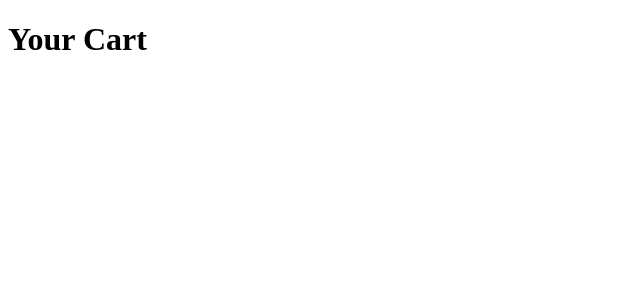
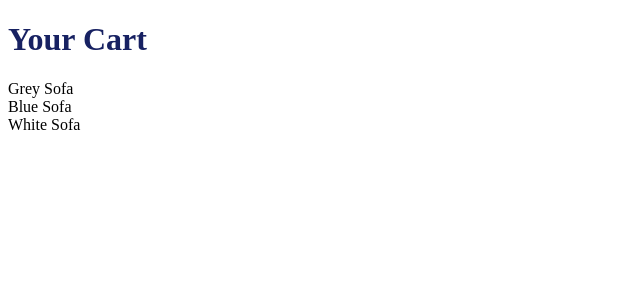
Before and after one commit to folkg/cart-assignment, a React (Vite) app in the folder client/: page / in a window 1280 px wide. Shown: the top 300 px of the page, without its empty margins (0-640 px from the left). Built offline with nearby package versions, Linux system fonts and the light colour scheme.

Commit message:
pass lineItems down from App to Cart

```diff
--- a/client/src/App.jsx
+++ b/client/src/App.jsx
@@ -47,7 +47,7 @@ function App() {
   const HST = 272.3461;
   const TOTAL = 2382.3161;
   const ESTIMATED_DELIVERY = "Nov 24, 2021";
-  return <Cart />;
+  return <Cart lineItems={lineItems} />;
 }
 
 export default App;
--- /dev/null
+++ b/client/src/pages/Cart.css
@@ -0,0 +1,3 @@
+h1 {
+  color: #172162;
+}
--- a/client/src/pages/Cart.jsx
+++ b/client/src/pages/Cart.jsx
@@ -1,5 +1,15 @@
 import React from "react";
+import "./Cart.css";
 
-export default function Cart() {
-  return <h1>Your Cart</h1>;
+export default function Cart({ lineItems }) {
+  return (
+    <div>
+      <h1>Your Cart</h1>
+      {lineItems.map((item) => (
+        <div className="line-item" key={item.id}>
+          {item.title}
+        </div>
+      ))}
+    </div>
+  );
 }
```
